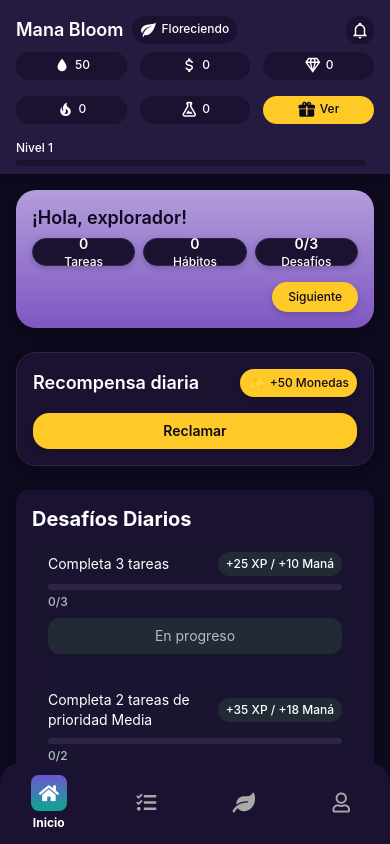
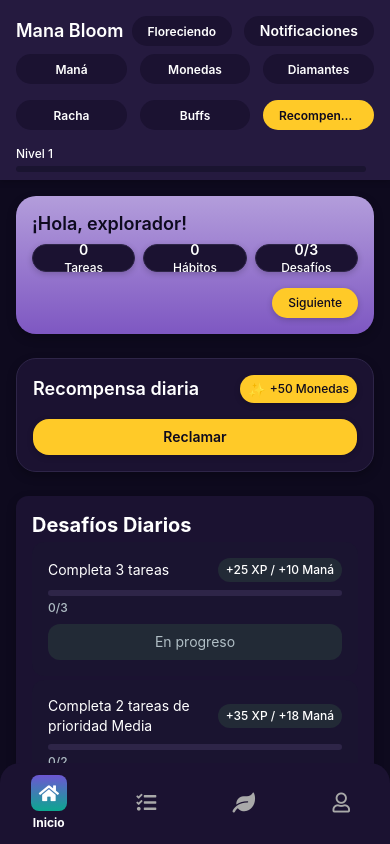
Before and after one commit to codesebastianvega/mana-bloom-app, a React Native app: screen /HomeScreen in a window 390 px wide. Built offline with nearby package versions, Linux system fonts and the light colour scheme.

Commit message:
refactor: replace HomeHeader icons with text labels

```diff
--- a/src/components/home/HomeHeader.js
+++ b/src/components/home/HomeHeader.js
@@ -20,12 +20,11 @@ import {
   findNodeHandle,
   Platform,
 } from "react-native";
-import { MaterialCommunityIcons as Icon } from "@expo/vector-icons";
 import { LinearGradient } from "expo-linear-gradient";
 import { useNavigation } from "@react-navigation/native";
 
 import styles from "./HomeHeader.styles";
-import { Colors, Gradients, Spacing } from "../../theme";
+import { Gradients, Spacing } from "../../theme";
 import {
   useAppState,
   useWallet,
@@ -40,11 +39,6 @@ const chipHitSlop = {
   right: Spacing.small,
 };
 
-const ICON_SIZE = 18; // chips de 30px alto
-// Fallback to text color if icon token is missing
-const iconColorSurface = Colors?.icon ?? Colors.text;
-
-const iconColorAccent = Colors.onAccent;
 
 function HomeHeader(
   {
@@ -117,48 +111,42 @@ function HomeHeader(
   const chipConfig = {
     plant: {
       key: "plant",
-      icon: "leaf",
-      label: plantState || "--",
+      label: plantState || "Floreciendo",
       title: "Planta",
-      desc: `Estado actual: ${plantState || "--"}.`,
+      desc: `Estado actual: ${plantState || "Floreciendo"}.`,
       a11y: "Estado de planta",
     },
     mana: {
       key: "mana",
-      icon: "water",
-      label: String(mana),
+      label: "Maná",
       title: "Maná",
       desc: `Tienes ${mana} de maná disponible.`,
       a11y: "Maná",
     },
     coins: {
       key: "coins",
-      icon: "currency-usd",
-      label: String(coin),
+      label: "Monedas",
       title: "Monedas",
       desc: `Tienes ${coin} monedas.`,
       a11y: "Monedas",
     },
     diamonds: {
       key: "diamonds",
-      icon: "diamond-stone",
-      label: String(gem),
+      label: "Diamantes",
       title: "Diamantes",
       desc: `Tienes ${gem} diamantes.`,
       a11y: "Diamantes",
     },
     streak: {
       key: "streak",
-      icon: "fire",
-      label: String(streak),
+      label: "Racha",
       title: "Racha",
       desc: `Racha activa de ${streak} días.`,
       a11y: "Racha activa",
     },
     buffs: {
       key: "buffs",
-      icon: "flask-outline",
-      label: String(buffs.length),
+      label: "Buffs",
       title: "Buffs",
       desc: buffs.length
         ? `${buffs.length} buffs activos.`
@@ -167,8 +155,7 @@ function HomeHeader(
     },
     rewards: {
       key: "rewards",
-      icon: "gift",
-      label: "Ver",
+      label: "Recompensas",
       title: "Recompensas",
       desc: "Explora recompensas disponibles.",
       a11y: "Recompensas",
@@ -237,12 +224,6 @@ function HomeHeader(
             hitSlop={chipHitSlop}
           >
             <View style={styles.chipContent}>
-              <Icon
-                name={chipConfig.plant.icon}
-                size={ICON_SIZE}
-                color={iconColorSurface}
-                style={styles.icon}
-              />
               <Text
                 style={styles.chipText}
                 numberOfLines={1}
@@ -255,16 +236,11 @@ function HomeHeader(
         </View>
         <Pressable
           onPress={onPressNotifications}
-          style={styles.iconButton}
+          style={styles.notificationsButton}
           accessibilityRole="button"
           accessibilityLabel="Abrir notificaciones"
         >
-          <Icon
-            name="bell-outline"
-            size={ICON_SIZE}
-            color={iconColorSurface}
-            style={styles.icon}
-          />
+          <Text style={styles.notificationsText}>Notificaciones</Text>
         </Pressable>
       </View>
 
@@ -285,12 +261,6 @@ function HomeHeader(
                 hitSlop={chipHitSlop}
               >
             <View style={styles.chipContent}>
-                  <Icon
-                    name={c.icon}
-                    size={ICON_SIZE}
-                    color={c.accent ? iconColorAccent : iconColorSurface}
-                    style={styles.icon}
-                  />
               <Text
                 style={c.accent ? styles.chipTextOnAccent : styles.chipText}
                 numberOfLines={1}
@@ -344,17 +314,13 @@ function HomeHeader(
           {buffs.map((b) => (
             <View
               key={b.id || b.type}
-              style={styles.buffIcon}
+              style={styles.buffBadge}
               accessibilityRole="text"
               accessibilityLabel={b.type}
             >
-              <Icon
-                name={
-                  b.type === "xp_double" ? "flask-outline" : "auto-fix"
-                }
-                size={16}
-                color={Colors.accent}
-              />
+              <Text style={styles.buffText} numberOfLines={1}>
+                {b.type === "xp_double" ? "XP" : "FX"}
+              </Text>
             </View>
           ))}
         </View>
--- a/src/components/home/HomeHeader.styles.js
+++ b/src/components/home/HomeHeader.styles.js
@@ -34,18 +34,23 @@ export default StyleSheet.create({
   plantChip: {
     backgroundColor: Colors.surface,
     borderRadius: Radii.lg,
-    paddingHorizontal: Spacing.small,
-    paddingVertical: Spacing.tiny,
-    height: Spacing.large + Spacing.tiny,
+    paddingHorizontal: Spacing.base,
+    paddingVertical: Spacing.small,
+    height: 30,
   },
-  iconButton: {
-    padding: Spacing.tiny,
-    height: 28,
-    width: 28,
+  notificationsButton: {
+    backgroundColor: Colors.surface,
+    borderRadius: Radii.lg,
+    paddingHorizontal: Spacing.base,
+    paddingVertical: Spacing.small,
+    height: 30,
     justifyContent: "center",
     alignItems: "center",
-    borderRadius: Radii.md,
-    backgroundColor: Colors.surface,
+  },
+  notificationsText: {
+    ...Typography.body,
+    fontWeight: "600",
+    color: Colors.text,
   },
   chipBlock: {
     marginTop: Spacing.small,
@@ -64,9 +69,9 @@ export default StyleSheet.create({
   chip: {
     backgroundColor: Colors.surface,
     borderRadius: Radii.lg,
-    paddingHorizontal: Spacing.small,
-    paddingVertical: Spacing.tiny,
-    height: Spacing.large + Spacing.tiny,
+    paddingHorizontal: Spacing.base,
+    paddingVertical: Spacing.small,
+    height: 30,
     flexBasis: "31%",
     maxWidth: "31%",
     flexGrow: 0,
@@ -76,20 +81,19 @@ export default StyleSheet.create({
     backgroundColor: Colors.accent,
   },
   chipContent: {
-    flexDirection: "row",
     alignItems: "center",
     justifyContent: "center",
-    gap: Spacing.tiny,
     position: "relative",
     zIndex: 2,
   },
-  icon: {},
   chipText: {
     ...Typography.caption,
+    fontWeight: "600",
     color: Colors.text,
   },
   chipTextOnAccent: {
     ...Typography.caption,
+    fontWeight: "600",
     color: Colors.onAccent,
   },
   popoverContainer: {
@@ -144,7 +148,7 @@ export default StyleSheet.create({
     alignItems: "center",
     gap: Spacing.tiny,
   },
-  buffIcon: {
+  buffBadge: {
     height: 28,
     width: 28,
     borderRadius: Radii.md,
@@ -152,4 +156,9 @@ export default StyleSheet.create({
     justifyContent: "center",
     alignItems: "center",
   },
+  buffText: {
+    ...Typography.caption,
+    fontWeight: "600",
+    color: Colors.accent,
+  },
 });
```
Lines whose indentation alone changed are shown as unchanged.
